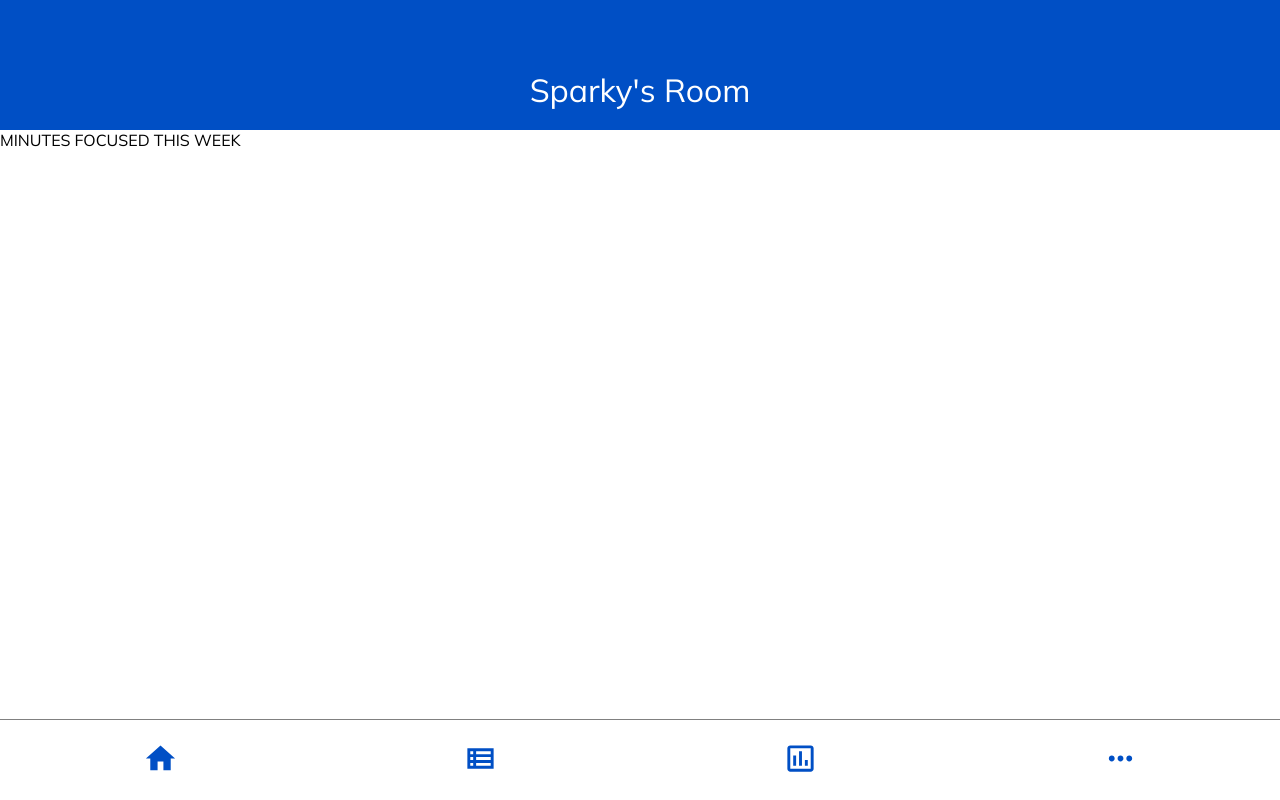
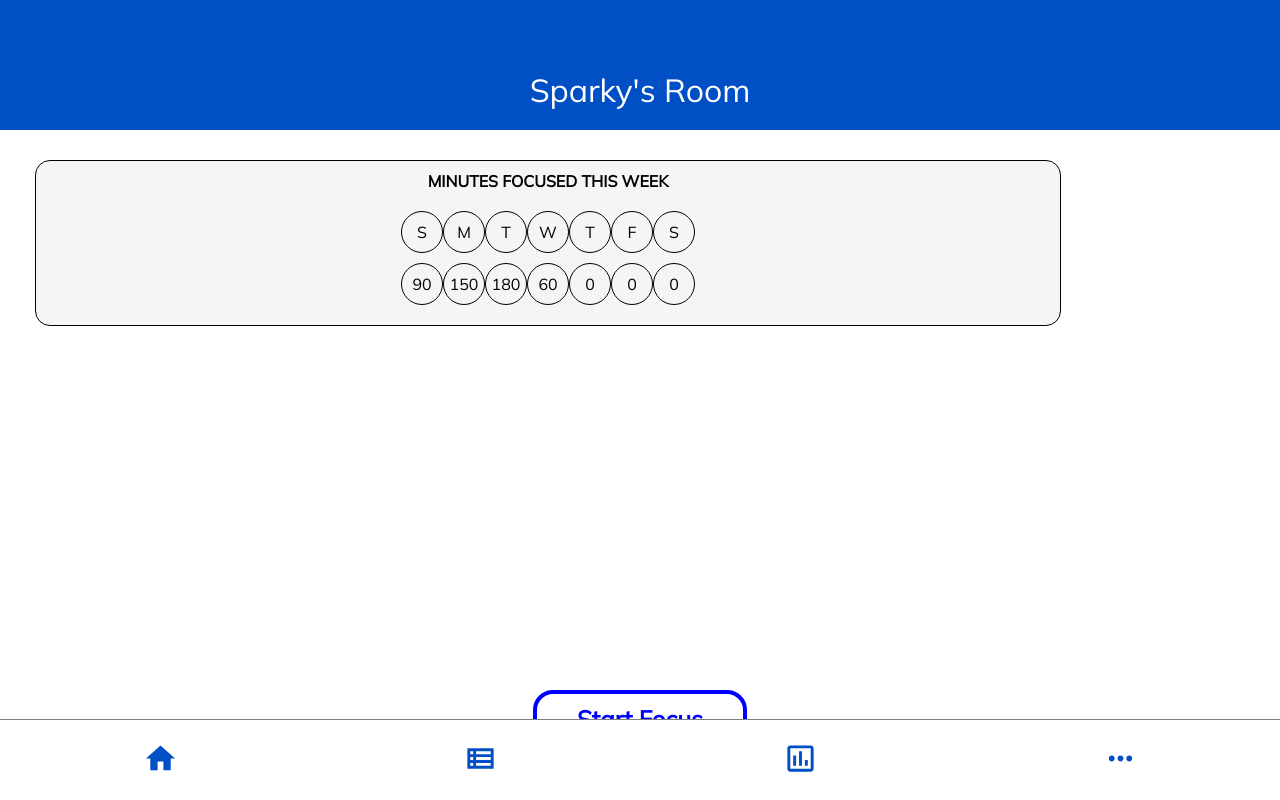
Before and after one commit to JoshLeopardi/focus-timer, a React (Create React App) app: page / in a window 1280 px wide. Built offline with nearby package versions, Linux system fonts and the light colour scheme.

Commit message:
Worked On Home

```diff
--- a/src/components/pages/FocusSession.module.css
+++ b/src/components/pages/FocusSession.module.css
@@ -9,7 +9,7 @@
   width: 100%;
   margin-bottom: 15px;
   font-size: 30px;
-  margin-top: -30px;
+  margin-top: -40px;
   margin-left: -10px;
 }
 
@@ -20,9 +20,9 @@
 }
 
 .pausecircleIcon {
-  font-size: 55px;
+  font-size: 60px;
 }
 
 .stopcircleIcon {
-  font-size: 55px;
+  font-size: 60px;
 }
--- a/src/components/pages/Home.js
+++ b/src/components/pages/Home.js
@@ -11,10 +11,30 @@ export default function Home() {
   return (
     <div>
       <Header>Sparky's Room</Header>
-      <div>
-        <div classame={classes.scheduletitle}>MINUTES FOCUSED THIS WEEK</div>
+      <div className={classes.homeBox}>
+        <div className={classes.scheduleTitle}>MINUTES FOCUSED THIS WEEK</div>
+        <div className={classes.circleComponent1}>
+          <Circle>S</Circle>
+          <Circle>M</Circle>
+          <Circle>T</Circle>
+          <Circle>W</Circle>
+          <Circle>T</Circle>
+          <Circle>F</Circle>
+          <Circle>S</Circle>
+        </div>
+        <div className={classes.circleComponent2}>
+          <Circle>90</Circle>
+          <Circle>150</Circle>
+          <Circle>180</Circle>
+          <Circle>60</Circle>
+          <Circle>0</Circle>
+          <Circle>0</Circle>
+          <Circle>0</Circle>
+        </div>
       </div>
-
+      <div className={classes.bottomButtons}>
+        <p className={classes.bottomButton}>Start Focus</p>
+      </div>
       <div className={fclasses.footer}>
         <ul>
           <Link to="/">
--- a/src/components/pages/Home.module.css
+++ b/src/components/pages/Home.module.css
@@ -1,9 +1,45 @@
-.homebox {
-  display: flex;
-  justify-content: space-around;
+.homeBox {
+  border: 1.5px solid black;
+  border-radius: 15px;
+  margin-top: 30px;
+  margin-left: 35px;
+  width: 80%;
+  background-color: #f5f5f5;
 }
 
-.scheduletitle {
+.scheduleTitle {
   text-align: center;
-  margin-left: 50px;
+  font-weight: bold;
+  margin-top: 10px;
+  margin-bottom: -50px;
 }
+
+.circleComponent1 {
+  display: flex;
+  justify-content: center;
+  margin-top: 70px;
+  font-weight: 550;
+}
+
+.circleComponent2 {
+  display: flex;
+  justify-content: center;
+  margin-top: 10px;
+  margin-bottom: 20px;
+  font-weight: 550;
+}
+
+.bottomButtons {
+  display: flex;
+  justify-content: center;
+  margin-top: 340px;
+}
+
+.bottomButton {
+  border: 4px solid blue;
+  border-radius: 20px;
+  padding: 10px 40px 10px 40px;
+  color: blue;
+  font-weight: bold;
+  font-size: 24px;
+}
```
